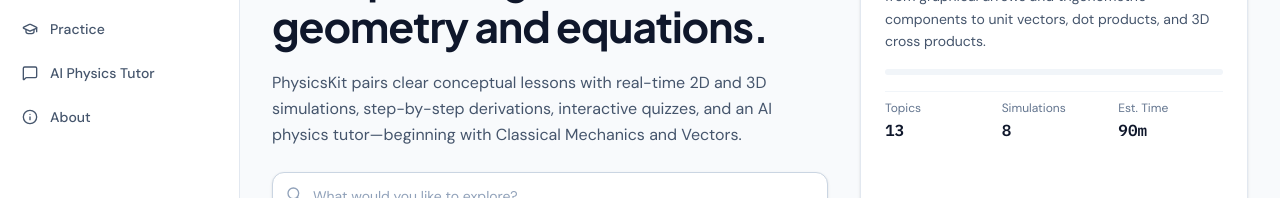
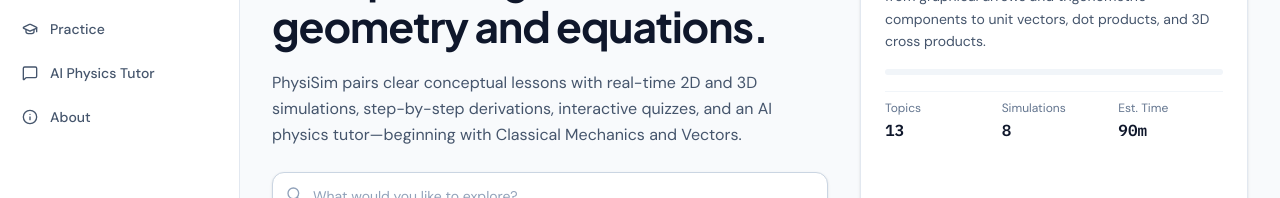
Before and after one commit to alebirendra/PhysiSim, a React (Vite) app: page / in a window 1280 px wide. Shown: the part 239-437 px from the top of the page. Built offline with nearby package versions, Linux system fonts and the light colour scheme.

Commit message:
Update product name from PhysicsKit to PhysiSim

```diff
--- a/src/pages/Home/HomePage.tsx
+++ b/src/pages/Home/HomePage.tsx
@@ -55,7 +55,7 @@ export function HomePage({ recentSimIds, completedTopicIds, onNavigate }: HomePa
             Learn physics by manipulating live geometry and equations.
           </h1>
           <p className="text-base text-slate-600 leading-relaxed max-w-2xl">
-            PhysicsKit pairs clear conceptual lessons with real-time 2D and 3D simulations, step-by-step derivations, interactive quizzes, and an AI physics tutor—beginning with Classical Mechanics and Vectors.
+            PhysiSim pairs clear conceptual lessons with real-time 2D and 3D simulations, step-by-step derivations, interactive quizzes, and an AI physics tutor—beginning with Classical Mechanics and Vectors.
           </p>
 
           {/* Hero Search Bar */}
```
